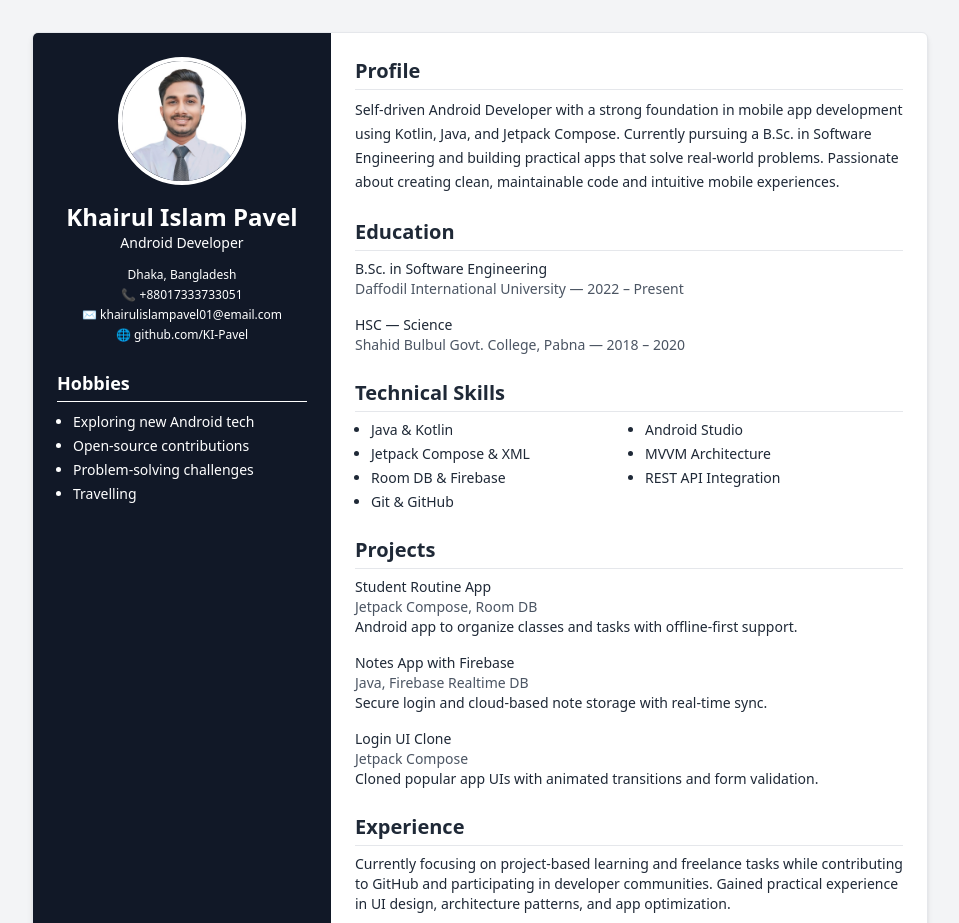
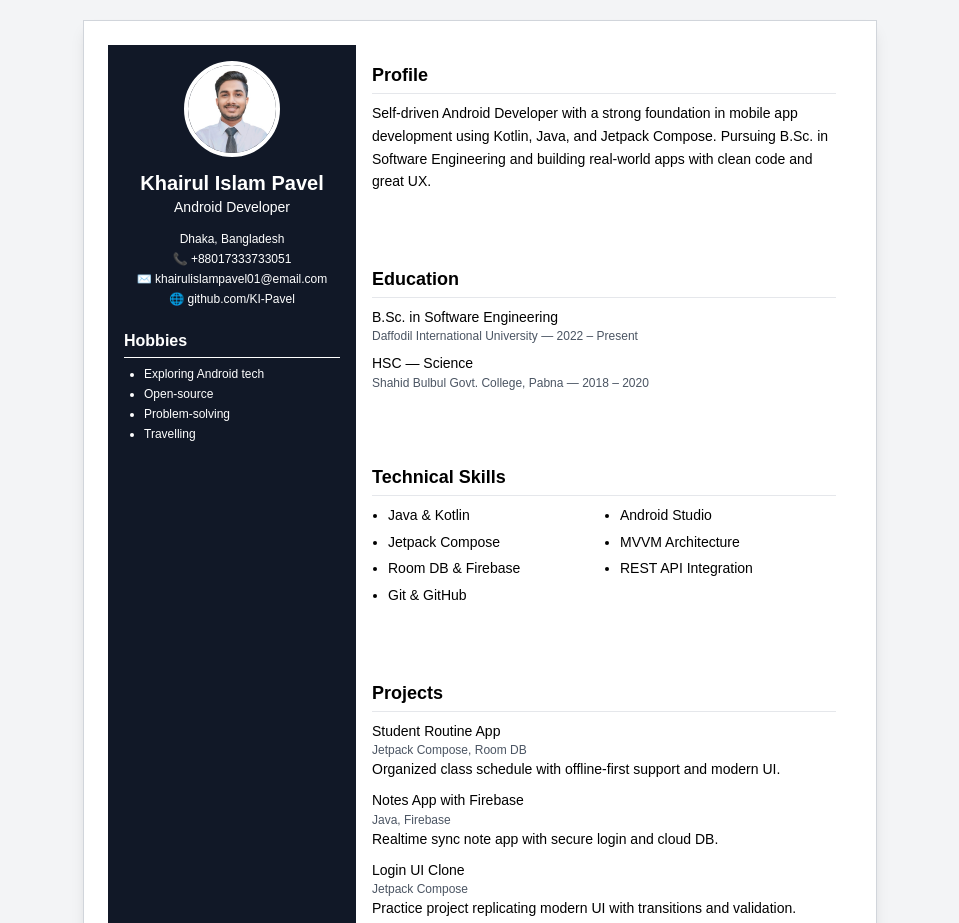
Before and after one commit to KI-Pavel/cv, a plain HTML site: page index.html in a window 1280 px wide. Shown: the top 923 px of the page, without its empty margins (160-1119 px from the left). Drawn offline with nearby package versions, Linux system fonts and the light colour scheme.

Commit message:
Updated CV layout and spacing

```diff
--- a/index.html
+++ b/index.html
@@ -6,102 +6,92 @@
     <title>Khairul Islam Pavel CV</title>
     <script src="https://cdn.tailwindcss.com"></script>
     <style>
-      @media print {
       body {
-          width: 210mm;
-          height: 297mm;
+        background-color: #f3f4f6;
+        font-family: sans-serif;
         margin: 0;
         padding: 0;
       }
+
+      @media print {
+        body {
+          background-color: white;
+        }
         .a4 {
-          width: 210mm;
-          height: 297mm;
-          box-shadow: none;
-          border: none;
+          box-shadow: none !important;
+          border: none !important;
         }
+      }
+
+      .a4 {
+        width: 794px; /* ~210mm */
+        min-height: 1122px; /* ~297mm */
+        margin: 20px auto;
+        background-color: white;
       }
     </style>
   </head>
-  <body class="bg-gray-100 text-gray-800 font-sans">
-    <div
-      class="a4 max-w-4xl mx-auto my-8 bg-white shadow-md rounded-md overflow-hidden border border-gray-200"
-    >
-      <div class="flex flex-col md:flex-row">
+  <body>
+    <div class="a4 p-6 shadow-lg border border-gray-300 flex flex-col md:flex-row">
       <!-- Sidebar -->
-        <div
-          class="bg-gray-900 text-white md:w-1/3 p-6 flex flex-col items-center"
-        >
+      <div class="bg-gray-900 text-white md:w-1/3 p-4 flex flex-col items-center">
         <img
-            class="w-32 h-32 rounded-full border-4 border-white mb-4"
+          class="w-24 h-24 rounded-full border-4 border-white mb-3"
           src="Profile Photo.jpeg"
           alt="Pavel"
         />
-          <h1 class="text-2xl font-semibold text-center">
-            Khairul Islam Pavel
-          </h1>
+        <h1 class="text-xl font-semibold text-center">Khairul Islam Pavel</h1>
         <p class="text-center text-sm">Android Developer</p>
-          <p class="text-center text-xs mt-3 leading-5">
+        <p class="text-xs mt-3 text-center leading-5">
           Dhaka, Bangladesh<br />
           📞 +88017333733051<br />
           ✉️ khairulislampavel01@email.com<br />
           🌐 github.com/KI-Pavel
         </p>
 
-          <div class="mt-6 w-full">
-            <h2 class="font-semibold text-lg border-b border-white pb-1 mb-2">
-              Hobbies
-            </h2>
-            <ul class="text-sm list-disc ml-4 leading-6">
-              <li>Exploring new Android tech</li>
-              <li>Open-source contributions</li>
-              <li>Problem-solving challenges</li>
+        <div class="mt-5 w-full">
+          <h2 class="font-semibold text-md border-b border-white pb-1 mb-2">Hobbies</h2>
+          <ul class="text-xs list-disc ml-5 space-y-1">
+            <li>Exploring Android tech</li>
+            <li>Open-source</li>
+            <li>Problem-solving</li>
             <li>Travelling</li>
           </ul>
         </div>
       </div>
 
-        <!-- Main Section -->
-        <div class="p-6 md:w-2/3">
+      <!-- Main Content -->
+      <div class="p-4 md:w-2/3 flex flex-col justify-between gap-6 text-sm leading-relaxed">
         <!-- Profile -->
         <section>
-            <h2 class="text-xl font-semibold border-b pb-1 mb-2">Profile</h2>
-            <p class="text-sm leading-6">
-              Self-driven Android Developer with a strong foundation in mobile
-              app development using Kotlin, Java, and Jetpack Compose. Currently
-              pursuing a B.Sc. in Software Engineering and building practical
-              apps that solve real-world problems. Passionate about creating
-              clean, maintainable code and intuitive mobile experiences.
+          <h2 class="text-lg font-semibold border-b pb-1 mb-2">Profile</h2>
+          <p>
+            Self-driven Android Developer with a strong foundation in mobile app development using Kotlin,
+            Java, and Jetpack Compose. Pursuing B.Sc. in Software Engineering and building real-world
+            apps with clean code and great UX.
           </p>
         </section>
 
         <!-- Education -->
-          <section class="mt-6">
-            <h2 class="text-xl font-semibold border-b pb-1 mb-2">Education</h2>
-            <div class="text-sm space-y-4">
+        <section>
+          <h2 class="text-lg font-semibold border-b pb-1 mb-2">Education</h2>
           <div>
             <p class="font-medium">B.Sc. in Software Engineering</p>
-                <p class="text-gray-600">
-                  Daffodil International University — 2022 – Present
-                </p>
+            <p class="text-gray-600 text-xs">Daffodil International University — 2022 – Present</p>
           </div>
-              <div>
+          <div class="mt-2">
             <p class="font-medium">HSC — Science</p>
-                <p class="text-gray-600">
-                  Shahid Bulbul Govt. College, Pabna — 2018 – 2020
-                </p>
-              </div>
+            <p class="text-gray-600 text-xs">Shahid Bulbul Govt. College, Pabna — 2018 – 2020</p>
           </div>
         </section>
 
         <!-- Skills -->
-          <section class="mt-6">
-            <h2 class="text-xl font-semibold border-b pb-1 mb-2">
-              Technical Skills
-            </h2>
-            <ul class="grid grid-cols-2 gap-x-4 gap-y-1 text-sm list-disc ml-4">
+        <section>
+          <h2 class="text-lg font-semibold border-b pb-1 mb-2">Technical Skills</h2>
+          <ul class="grid grid-cols-2 gap-x-4 gap-y-1 list-disc ml-4">
             <li>Java & Kotlin</li>
             <li>Android Studio</li>
-              <li>Jetpack Compose & XML</li>
+            <li>Jetpack Compose</li>
             <li>MVVM Architecture</li>
             <li>Room DB & Firebase</li>
             <li>REST API Integration</li>
@@ -110,47 +100,40 @@
         </section>
 
         <!-- Projects -->
-          <section class="mt-6">
-            <h2 class="text-xl font-semibold border-b pb-1 mb-2">Projects</h2>
-            <div class="text-sm space-y-4">
+        <section>
+          <h2 class="text-lg font-semibold border-b pb-1 mb-2">Projects</h2>
           <div>
             <p class="font-medium">Student Routine App</p>
-                <p class="text-gray-600">Jetpack Compose, Room DB</p>
+            <p class="text-gray-600 text-xs">Jetpack Compose, Room DB</p>
             <p>
-                  Android app to organize classes and tasks with offline-first
-                  support.
+              Organized class schedule with offline-first support and modern UI.
             </p>
           </div>
-              <div>
+          <div class="mt-2">
             <p class="font-medium">Notes App with Firebase</p>
-                <p class="text-gray-600">Java, Firebase Realtime DB</p>
+            <p class="text-gray-600 text-xs">Java, Firebase</p>
             <p>
-                  Secure login and cloud-based note storage with real-time sync.
+              Realtime sync note app with secure login and cloud DB.
             </p>
           </div>
-              <div>
+          <div class="mt-2">
             <p class="font-medium">Login UI Clone</p>
-                <p class="text-gray-600">Jetpack Compose</p>
+            <p class="text-gray-600 text-xs">Jetpack Compose</p>
             <p>
-                  Cloned popular app UIs with animated transitions and form
-                  validation.
+              Practice project replicating modern UI with transitions and validation.
             </p>
-              </div>
           </div>
         </section>
 
-          <!-- Experience (if applicable) -->
-          <section class="mt-6">
-            <h2 class="text-xl font-semibold border-b pb-1 mb-2">Experience</h2>
-            <p class="text-sm">
-              Currently focusing on project-based learning and freelance tasks
-              while contributing to GitHub and participating in developer
-              communities. Gained practical experience in UI design,
-              architecture patterns, and app optimization.
+        <!-- Experience -->
+        <section>
+          <h2 class="text-lg font-semibold border-b pb-1 mb-2">Experience</h2>
+          <p>
+            Gaining hands-on experience through personal projects, GitHub contributions, and freelance
+            work. Comfortable with Android UI/UX, architecture, and debugging.
           </p>
         </section>
       </div>
     </div>
-    </div>
   </body>
 </html>
```
Lines whose indentation alone changed are shown as unchanged.
